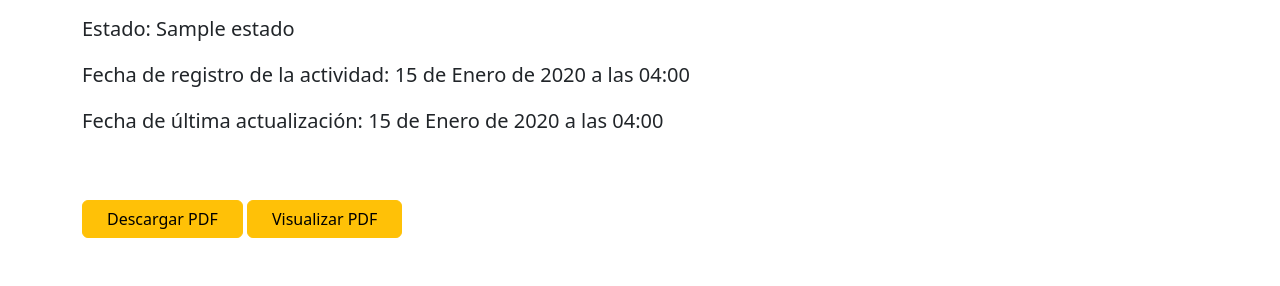
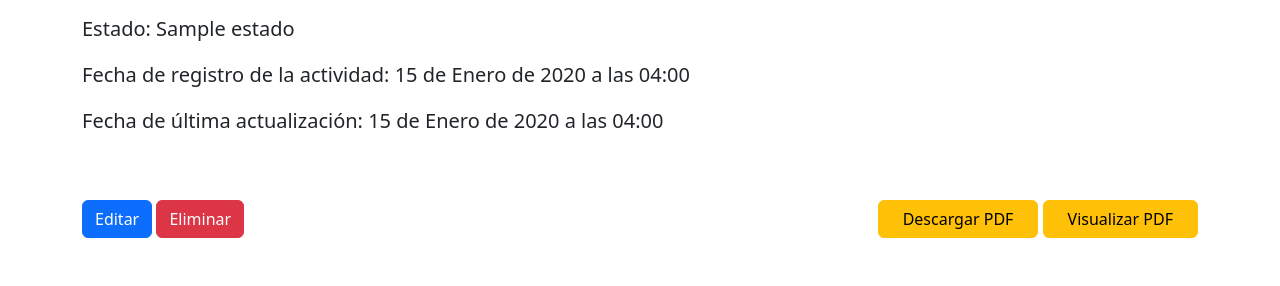
Before and after one commit to tareas-desarrollo-web-django/curso-python-django-estudiantes, a Django app: page /actividades/detalle/1/ in a window 1280 px wide. Shown: the part 634-920 px from the top of the page. Run offline with Django 4.2, Linux system fonts and the light colour scheme; a user stored in the database is signed in; tables that the repository leaves empty hold one stand-in row (values such as "Sample post").

Commit message:
Editar y Eliminar actividades

```diff
--- a/Modulo 06/practicas/actividades/templates/actividades/detalle.html
+++ b/Modulo 06/practicas/actividades/templates/actividades/detalle.html
@@ -19,6 +19,11 @@
 
 
 <div class="container d-flex flex-wrap gap-3 py-5 justify-content-between">
+    <div>
+        <a class="btn btn-primary" href="{% url 'actividades:editar' actividad.id %}">Editar</a>
+        <a class="btn btn-danger" href="{% url 'actividades:eliminar' actividad.id %}">Eliminar</a>
+    </div>
+
     <form method="POST">
         {% csrf_token %}
         <button type="submit" class="btn btn-warning px-4" name="accion" value="descargar">Descargar PDF</button>
@@ -26,4 +31,15 @@
     </form>
 </div>
 
+{% if confirmar_eliminar %}
+<div class="container gap-3 pb-5">
+    <form method="POST">
+        {% csrf_token %}
+        <p class="lead d-inline">Seguro que deseas eliminar?</p>
+        <button type="submit" class="btn btn-danger px-4 mx-4">Si</button>
+        <a class="btn btn-success px-4 mx-4" href="{% url 'actividades:detalle' actividad.id %}">No</a>
+    </form>
+</div>
+{% endif %}
+
 {% endblock %}
--- a/Modulo 06/practicas/actividades/templates/actividades/editar.html
+++ /dev/null
@@ -1,6 +0,0 @@
-{% extends 'core/base.html' %}
-
-
-{% block contenido %}
-<h1 class="container display-4">Editar actividad</h1>
-{% endblock %}
--- a/Modulo 06/practicas/actividades/templates/actividades/eliminar.html
+++ /dev/null
@@ -1,6 +0,0 @@
-{% extends 'core/base.html' %}
-
-
-{% block contenido %}
-<h1 class="container display-4">Eliminar actividad</h1>
-{% endblock %}
--- a/Modulo 06/practicas/actividades/templates/actividades/nueva.html
+++ b/Modulo 06/practicas/actividades/templates/actividades/nueva.html
@@ -47,7 +47,7 @@
                     <select class="form-select" multiple id="et_importancia" name="importancia">
                         {% for importancia in importancias %}
                         <!-- El filtro |slugify convierte enteros a str y el filtro |add:"0" al inverso -->
-                        <option value="{{importancia.id}}" {% if form.importancia.value == importancia.id|slugify %}selected{% endif %}>{{importancia}}</option>
+                        <option value="{{importancia.id}}" {% if form.importancia.value|slugify == importancia.id|slugify %}selected{% endif %}>{{importancia}}</option>
                         {% endfor %}
                     </select>
                     {% for error in form.importancia.errors %}
@@ -60,7 +60,7 @@
                     <select class="form-select" multiple id="et_estado" name="estado">
                         {% for estado in estados %}
                         <!-- El filtro |slugify convierte enteros a str y el filtro |add:"0" al inverso -->
-                        <option value="{{estado.id}}" {% if form.estado.value == estado.id|slugify %}selected{% endif %}>{{estado}}</option>
+                        <option value="{{estado.id}}" {% if form.estado.value|slugify == estado.id|slugify %}selected{% endif %}>{{estado}}</option>
                         {% endfor %}
                     </select>
                     {% for error in form.estado.errors %}
--- a/Modulo 06/practicas/actividades/views.py
+++ b/Modulo 06/practicas/actividades/views.py
@@ -1,6 +1,6 @@
 from django.shortcuts import render, redirect
 from django.urls import reverse_lazy, reverse
-from django.views.generic import TemplateView, CreateView, ListView, DetailView
+from django.views.generic import TemplateView, CreateView, ListView, DetailView, UpdateView, DeleteView
 from django.contrib.auth.mixins import LoginRequiredMixin
 from django.http import HttpResponse, FileResponse
 
@@ -170,15 +170,20 @@ class Generador(LoginRequiredMixin, TemplateView):
         return redirect('actividades:lista')
 
 
-class Detalle(DetailView):
+class Detalle(LoginRequiredMixin, DetailView):
+    login_url = reverse_lazy('usuarios:iniciar_sesion')
     template_name = 'actividades/detalle.html'
-    model = Actividad
+    # model = Actividad
     # Cambiar el nombre a la variable de contexto
     # context_object_name = 'instancia'
     # Contexto extra
     # extra_context = {}
     # Especificar otro nombre de la variable que contiene el pk en la URL
     # pk_url_kwarg = 'object_id'
+
+    def get_queryset(self):
+        actividades = Actividad.objects.filter(usuario=self.request.user)
+        return actividades
 
     def post(self, request, *args, **kwargs):
         descargar = (request.POST['accion'] == 'descargar')
@@ -238,10 +243,41 @@ class Detalle(DetailView):
         return buffer
 
 
+class Editar(LoginRequiredMixin, UpdateView):
+    login_url = reverse_lazy('usuarios:iniciar_sesion')
+    template_name = 'actividades/nueva.html'
+    # model = Actividad
+    fields = ('titulo', 'descripcion', 'fecha_inicio', 'fecha_limite', 'importancia', 'estado')
+    success_url = reverse_lazy('actividades:lista')
 
-class Editar(TemplateView):
-    template_name = 'actividades/editar.html'
+    def get_queryset(self):
+        actividades = Actividad.objects.filter(usuario=self.request.user)
+        return actividades
+
+    def get_context_data(self, **kwargs):
+        context = super().get_context_data(**kwargs)
+
+        fecha_iso = lambda f: f if isinstance(f, str) else f.isoformat()
+        context['form']['fecha_inicio'].value = lambda d=fecha_iso(context['form']['fecha_inicio'].value()): d
+        context['form']['fecha_limite'].value = lambda d=fecha_iso(context['form']['fecha_limite'].value()): d
+
+        context.update({
+            'importancias': Importancia.objects.all(),
+            'estados': Estado.objects.all(),
+            'accion': 'Editar'
+        })
+
+        return context
 
 
-class Eliminar(TemplateView):
-    template_name = 'actividades/eliminar.html'
+class Eliminar(LoginRequiredMixin, DeleteView):
+    login_url = reverse_lazy('usuarios:iniciar_sesion')
+    template_name = 'actividades/detalle.html'
+    # model = Actividad
+    success_url = reverse_lazy('actividades:lista')
+
+    extra_context = {'confirmar_eliminar':True}
+
+    def get_queryset(self):
+        actividades = Actividad.objects.filter(usuario=self.request.user)
+        return actividades
--- a/Modulo 06/practicas/practicas/settings/comunes.py
+++ b/Modulo 06/practicas/practicas/settings/comunes.py
@@ -15,7 +15,7 @@ https://docs.djangoproject.com/en/4.2/ref/settings/
 from pathlib import Path
 
 # Build paths inside the project like this: BASE_DIR / 'subdir'.
-BASE_DIR = Path(__file__).resolve().parent.parent
+BASE_DIR = Path(__file__).resolve().parent.parent.parent
 
 
 # Quick-start development settings - unsuitable for production
--- a/Modulo 06/practicas/practicas/settings/debug.py
+++ b/Modulo 06/practicas/practicas/settings/debug.py
@@ -10,3 +10,5 @@ except ImportError:
 ENTORNO = 'Estoy en modo Debug'
 
 DEBUG = True
+
+ALLOWED_HOSTS = ['*']
```
